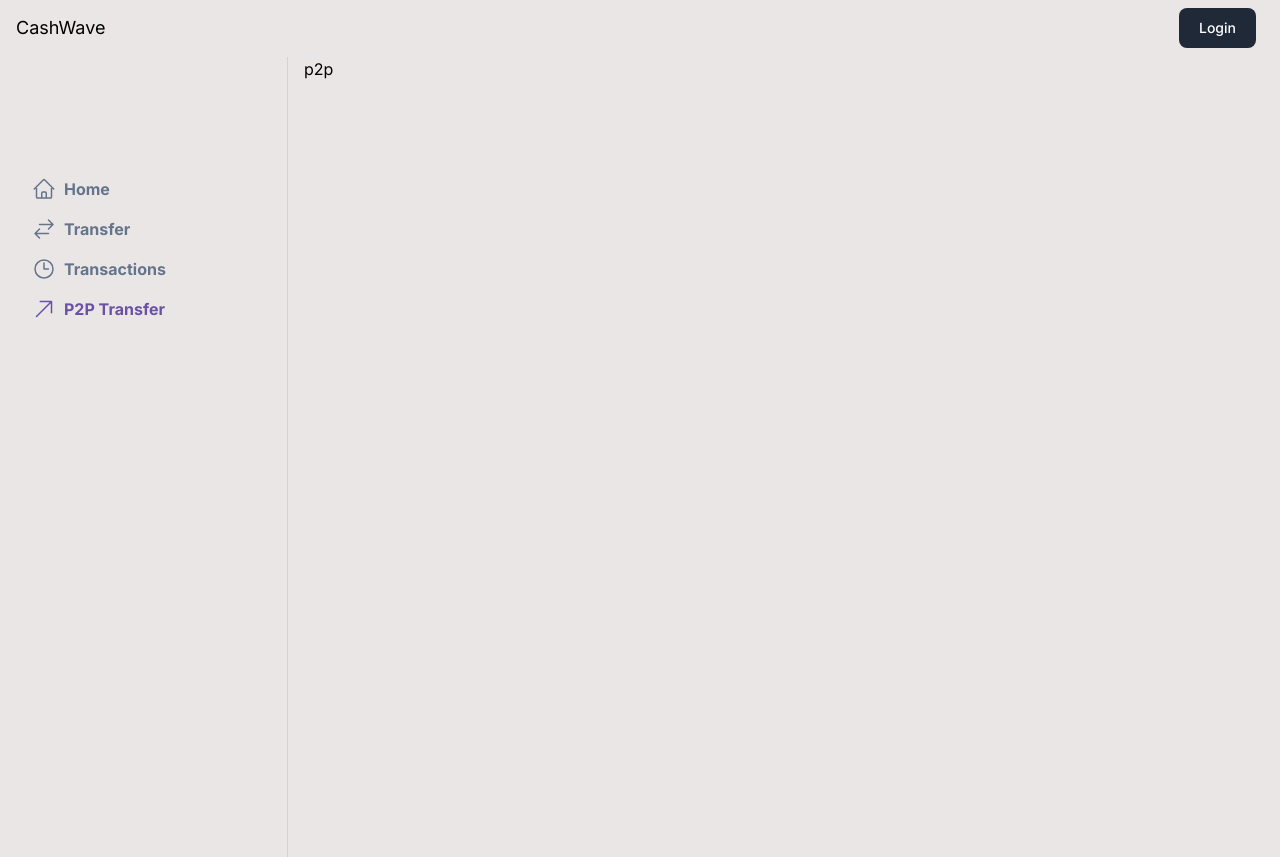
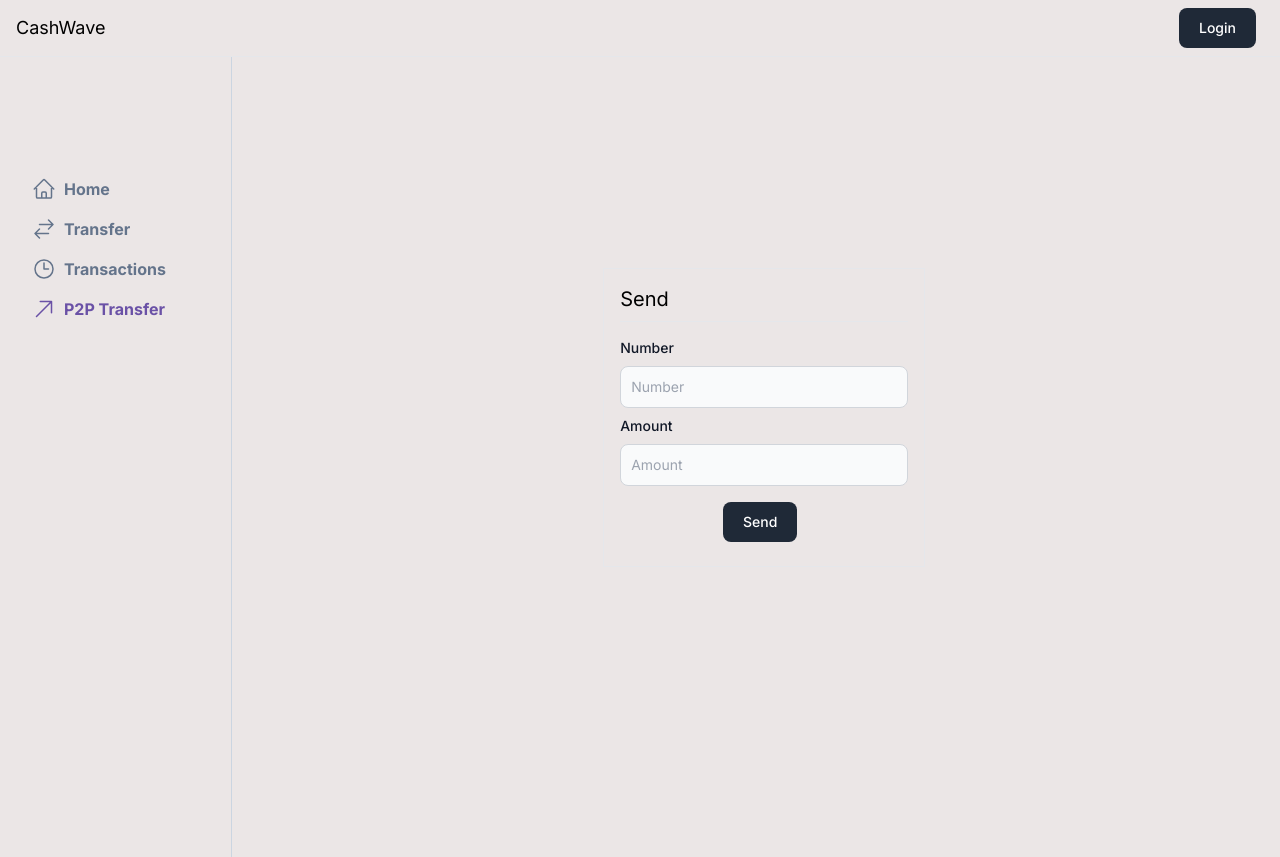
Before and after one commit to shabik-ashab/cashwave-turbo, a Next.js app in the folder apps/user-app/: page /p2p in a window 1280 px wide. Built offline with nearby package versions, Linux system fonts and the light colour scheme; no server answers.

Commit message:
p2p ui added

```diff
--- a/apps/user-app/app/(dashboard)/p2p/page.tsx
+++ b/apps/user-app/app/(dashboard)/p2p/page.tsx
@@ -1,5 +1,7 @@
+import { SendCard } from "../../../components/SendCard";
+
 export default function() {
-    return <div>
-        p2p
+    return <div className="w-full">
+        <SendCard />
     </div>
 }
--- /dev/null
+++ b/apps/user-app/components/SendCard.tsx
@@ -0,0 +1,31 @@
+"use client"
+import { Button } from "@repo/ui/button";
+import { Card } from "@repo/ui/card";
+import { Center } from "@repo/ui/center";
+import { TextInput } from "@repo/ui/textinput";
+import { useState } from "react";
+
+export function SendCard() {
+    const [number, setNumber] = useState("");
+    const [amount, setAmount] = useState("");
+
+    return <div className="h-[90vh]">
+        <Center>
+            <Card title="Send">
+                <div className="min-w-72 pt-2">
+                    <TextInput placeholder={"Number"} label="Number" onChange={(value) => {
+                        setNumber(value)
+                    }} />
+                    <TextInput placeholder={"Amount"} label="Amount" onChange={(value) => {
+                        setAmount(value)
+                    }} />
+                    <div className="pt-4 flex justify-center">
+                        <Button onClick={() => {
+
+                        }}>Send</Button>
+                    </div>
+                </div>
+            </Card>
+        </Center>
+    </div>
+}
```
